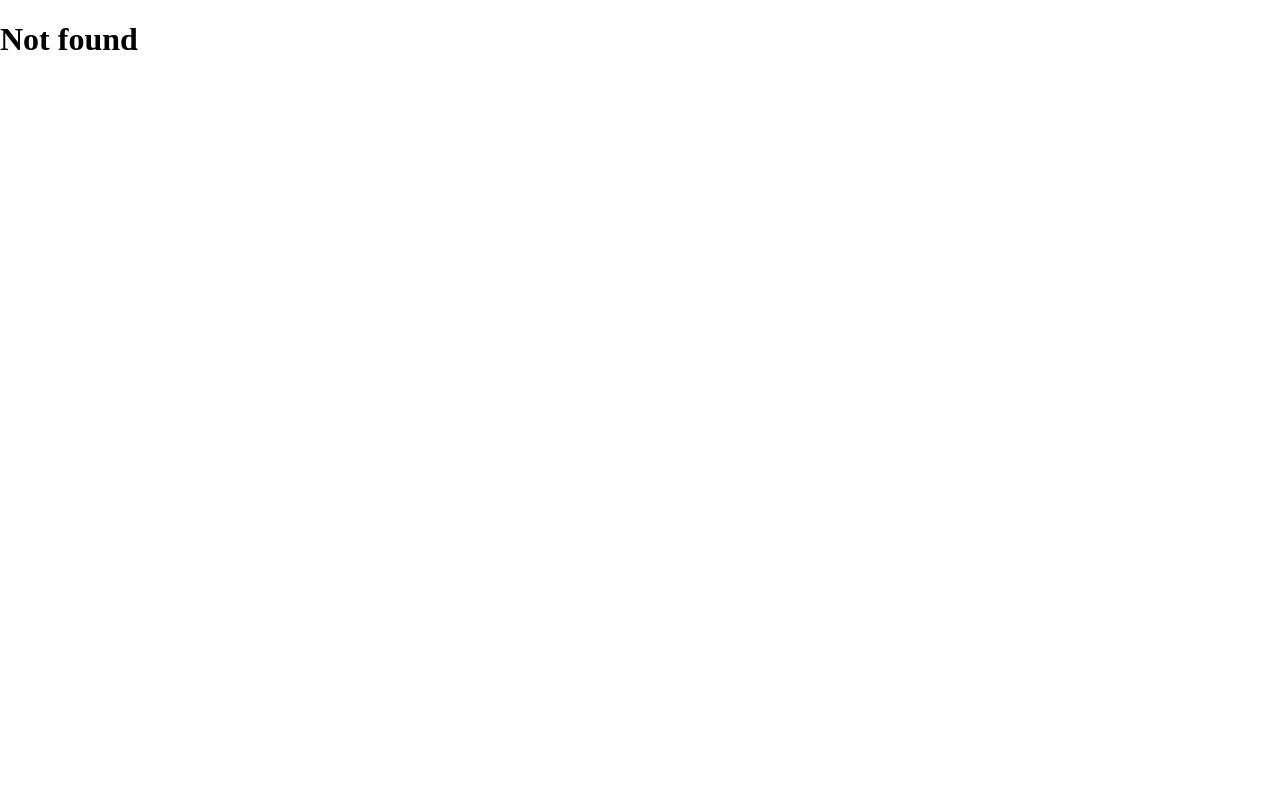
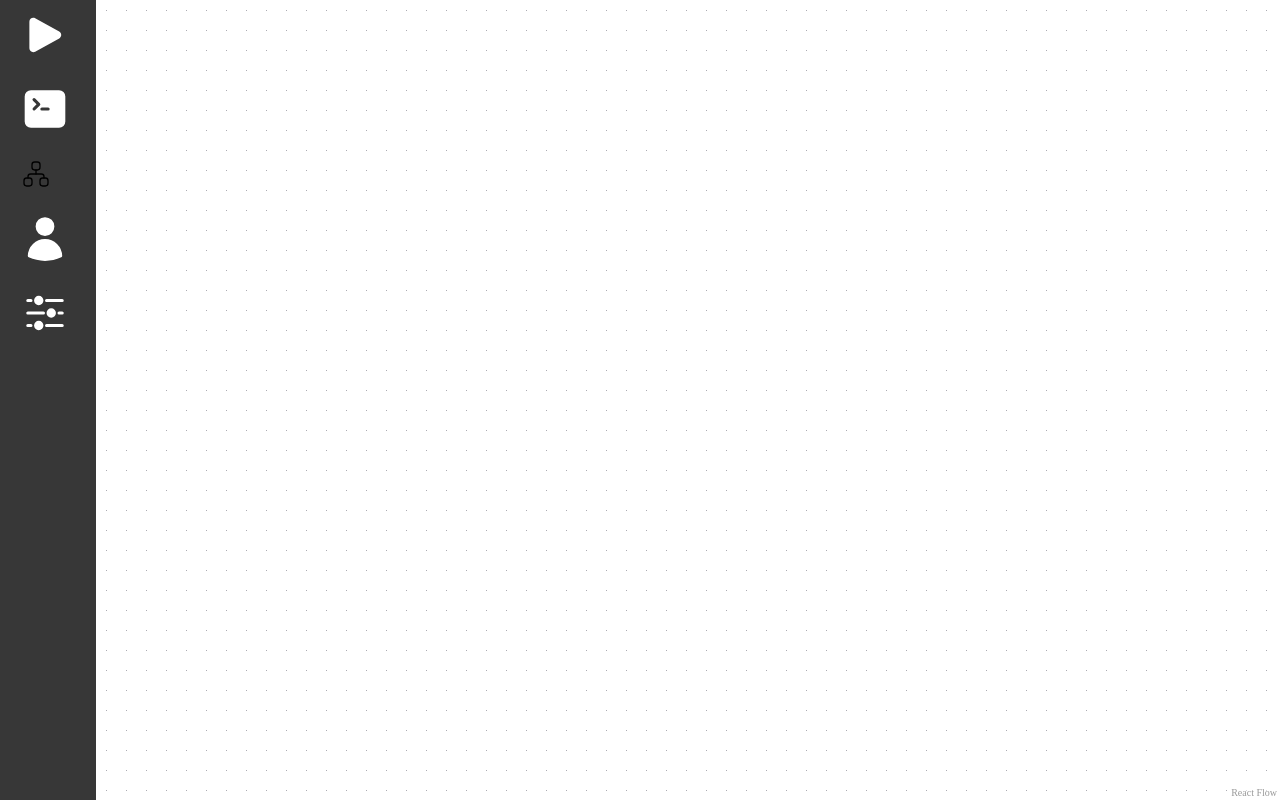
Before and after one commit to Haranana/Turing-Machine-Simulator-Frontend, a React (Vite) app: page /tree in a window 1280 px wide. Built offline with nearby package versions, Linux system fonts and the light colour scheme.

Commit message:
WIP graph building

```diff
--- a/package.json
+++ b/package.json
@@ -12,6 +12,8 @@
   "dependencies": {
     "@heroicons/react": "^2.2.0",
     "@monaco-editor/react": "^4.7.0",
+    "@xyflow/react": "^12.9.3",
+    "elkjs": "^0.11.0",
     "react": "^19.1.0",
     "react-dom": "^19.1.0",
     "react-hot-toast": "^2.6.0",
--- a/src/App.tsx
+++ b/src/App.tsx
@@ -14,6 +14,7 @@ import LoginPage from './pages/LoginPage'
 import { Toaster } from 'react-hot-toast';
 import './index.css'
 import ProtectedRoute from './auth/ProtectedRoute'
+import TreePage from './pages/TreePage'
 
 export default  function App() {
 
@@ -25,6 +26,7 @@ return (
               <Route index element={<SimulatorPage />} />
               <Route path="index" element={<SimulatorPage />} />
               <Route path="console" element={<ConsolePage />} />
+              <Route path="tree" element={<TreePage></TreePage>}/>
 
               <Route element={<ProtectedRoute/>}>
                 <Route path="account" element={<AccountPage/>} />
--- /dev/null
+++ b/src/assets/Sitemap.tsx
@@ -0,0 +1,23 @@
+import React from 'react'
+
+export const Sitemap = () => {
+  return (
+    <svg className='icon'  aria-hidden="true"
+    xmlns="http://www.w3.org/2000/svg"
+    width="32"
+    height="32"
+    viewBox="0 0 24 24"
+    fill="none"
+    stroke="#000000"
+    stroke-width="1"
+    stroke-linecap="round"
+    stroke-linejoin="round"
+    >
+    <path d="M3 15m0 2a2 2 0 0 1 2 -2h2a2 2 0 0 1 2 2v2a2 2 0 0 1 -2 2h-2a2 2 0 0 1 -2 -2z" />
+    <path d="M15 15m0 2a2 2 0 0 1 2 -2h2a2 2 0 0 1 2 2v2a2 2 0 0 1 -2 2h-2a2 2 0 0 1 -2 -2z" />
+    <path d="M9 3m0 2a2 2 0 0 1 2 -2h2a2 2 0 0 1 2 2v2a2 2 0 0 1 -2 2h-2a2 2 0 0 1 -2 -2z" />
+    <path d="M6 15v-1a2 2 0 0 1 2 -2h8a2 2 0 0 1 2 2v1" />
+    <path d="M12 9l0 3" />
+    </svg>
+  )
+}
--- /dev/null
+++ b/src/features/GlobalData/simulationData.tsx
@@ -0,0 +1,30 @@
+import { type SimulationNodeMap } from "../Tape/simulationTypes";
+import { create } from "zustand";
+import { persist } from "zustand/middleware";
+import { NdSimulation } from "../Tape/Simulation";
+
+export type SimulationData = {
+    simulation: NdSimulation | null;
+    simulationName: string | null;
+
+    setNdSimulation: (value : NdSimulation) => void;
+    setSimulationName: (value: string) => void;
+}
+
+export const useSimulationData = (create<SimulationData>)()(
+    persist(
+        (set)=>({
+                simulation: null,
+                simulationName: null,
+                setNdSimulation: (value)=>{
+                    set({simulation: value})
+                },
+                setSimulationName: (value)=>{
+                    set({simulationName: value})
+                }
+               }),
+              {
+                name: "simulation-data"
+              }
+            )
+)
--- a/src/features/Sidebar/Sidebar.tsx
+++ b/src/features/Sidebar/Sidebar.tsx
@@ -3,6 +3,7 @@ import {Link} from 'react-router-dom';
 import { } from "@heroicons/react/24/solid"
 import { UserIcon, AdjustmentsHorizontalIcon, CommandLineIcon, PlayIcon } from "@heroicons/react/24/solid"
 import './sidebar.css';
+import { Sitemap } from '../../assets/Sitemap';
 
 export default function Sidebar(){
     return(
@@ -10,6 +11,7 @@ export default function Sidebar(){
         <ul>
             <li className='link-button' id='simulator-link-button'><Link to="index" title='Simulation'><PlayIcon className = "icon"></PlayIcon></Link></li>
             <li className='link-button' id='console-link-button'><Link to="console" title='Console'><CommandLineIcon className = "icon"></CommandLineIcon></Link></li>
+            <li className='link-button' id='tree-link-button'><Link to="tree" title="Simulation tree"><Sitemap></Sitemap></Link></li>
             <li className='link-button' id='account-link-button'><Link to="account" title='Account'><UserIcon className = "icon"></UserIcon></Link></li>
             <li className='link-button' id='settings-link-button'><Link to="settings" title='Settings'><AdjustmentsHorizontalIcon className = "icon"></AdjustmentsHorizontalIcon></Link></li>
         </ul>
--- /dev/null
+++ b/src/pages/TreePage.tsx
@@ -0,0 +1,154 @@
+import '@xyflow/react/dist/style.css';
+import { Children, useCallback, useEffect } from "react";
+import { ReactFlow,Background,useNodesState,useEdgesState,type Node,type Edge, MiniMap, type NodeProps
+} from "@xyflow/react";
+import { type SimulationNode , type SimulationNodeMap } from '../features/Tape/simulationTypes';
+import ELK, { type ElkLayoutArguments, type LayoutOptions } from "elkjs/lib/elk.bundled.js";
+import { useSimulationData } from '../features/GlobalData/simulationData';
+
+const elk  = new ELK();
+
+const baseNodes = [
+  { id: "1", label: "Root" },
+  { id: "2", label: "Child A" },
+  { id: "3", label: "Child B" },
+];
+
+const baseEdges = [
+  { id: "e1-2", source: "1", target: "2" },
+  { id: "e1-3", source: "1", target: "3" },
+];
+
+const nodeTypes = {
+  simNode: SimulationNodeComponent,
+};
+
+export type SimNodeComponentData = Node<{
+  nodes: SimulationNodeMap,
+  currentNode: number,
+}>;
+
+export default function TreePage(){
+const [nodes, setNodes, onNodesChange] = useNodesState<Node>([]);
+const [edges, setEdges, onEdgesChange] = useEdgesState<Edge>([]);
+const {simulation} = useSimulationData();
+
+  type GraphData = {
+    children: {id: number}[];
+    edges: {id: number, sourceId: number, targetId: number}[]
+  }
+
+  function simulationToGraphChildren(): GraphData{
+    let out: GraphData = {children: [], edges: []};
+    if(!simulation) return out;
+
+    //create node from each branching
+    simulation.branchings.forEach((value,_)=>{
+      const currentSimulationNode: SimulationNode = simulation.nodes.get(value)!;
+      out.children.push({id: currentSimulationNode.id});
+
+      //create edge beetwen this node and its children (or not if its leaf)
+      currentSimulationNode.nextIds.forEach((childId: number)=>{
+        const newEdgeId = out.edges.length;
+        out.edges.push({id: newEdgeId,
+            sourceId:currentSimulationNode.id,
+            targetId:childId,
+        })
+      });
+
+    });
+    return out;
+  }
+
+  useEffect(() => {
+    if(!simulation) return;
+
+    const graphData = simulationToGraphChildren();
+
+    //map data (ideally got from zurand/props) to elk graph )
+      const elkGraph = {
+        id: "root",
+        layoutOptions: {
+            "elk.algorithm": "mrtree",
+            "elk.direction": "DOWN",
+            "elk.spacing.nodeNode": "100",
+            "elk.layered.spacing.nodeNodeBetweenLayers": "80",
+            "elk.layered.spacing.edgeEdgeBetweenLayers": "20",
+        },
+        children: graphData.children.map((n) => ({
+            id: n.id.toString(),
+            width: 100,
+            height: 100,
+        })),
+        edges: graphData.edges.map((e) => ({
+            id: e.id.toString(),
+            sources: [e.sourceId.toString()],
+            targets: [e.targetId.toString()],
+        })),
+      };
+
+    //create layout and fill react flow page
+    const getLayout = async () => {
+      const res = await elk.layout(elkGraph);
+
+      const elkNodes: Node[] =
+        res.children?.map((node) => ({
+          id: node.id,
+          type: "simNode",
+          position: { x: node.x ?? 0, y: node.y ?? 0 },
+          data: {
+            nodes: simulation.nodes,
+            currentNode: node.id,},
+          draggable: false,
+        })) ?? [];
+
+      const elkEdges: Edge[] = baseEdges.map((edge) => ({
+        id: edge.id,
+        source: edge.source,
+        target: edge.target,
+        type: "straight",
+      }));
+
+      setNodes(elkNodes);
+      setEdges(elkEdges);
+
+    }
+    getLayout();
+
+  }, [setNodes, setEdges, simulation]);
+
+  return (
+    <div style={{ width: "100%", height: "100%" }}>
+      <ReactFlow
+      nodeTypes={nodeTypes}
+        nodes={nodes}
+        edges={edges}
+        onNodesChange={onNodesChange}
+        onEdgesChange={onEdgesChange}
+        nodesConnectable={false}
+        fitView
+      >
+      <Background />
+      </ReactFlow>
+    </div>
+  );
+}
+
+export function SimulationNodeComponent(props : NodeProps<SimNodeComponentData>){
+
+    function prepareDetails(){
+      const nodes = props.data.nodes;
+
+    }
+
+    return <div className="SimulationNode">
+      <p>node id: {props.data.currentNode}</p>
+      <SimulationNodeComponentDetails transitions={[]} ></SimulationNodeComponentDetails>
+    </div>
+}
+
+export function SimulationNodeComponentDetails({transitions}: {transitions: string[]} ){
+    return <div className="SimulationNodeDetails">
+
+    </div>
+}
```
Also changed, not shown: src/pages/tree.css (added), 1 other file (tests, documents, lock files or other folders).
